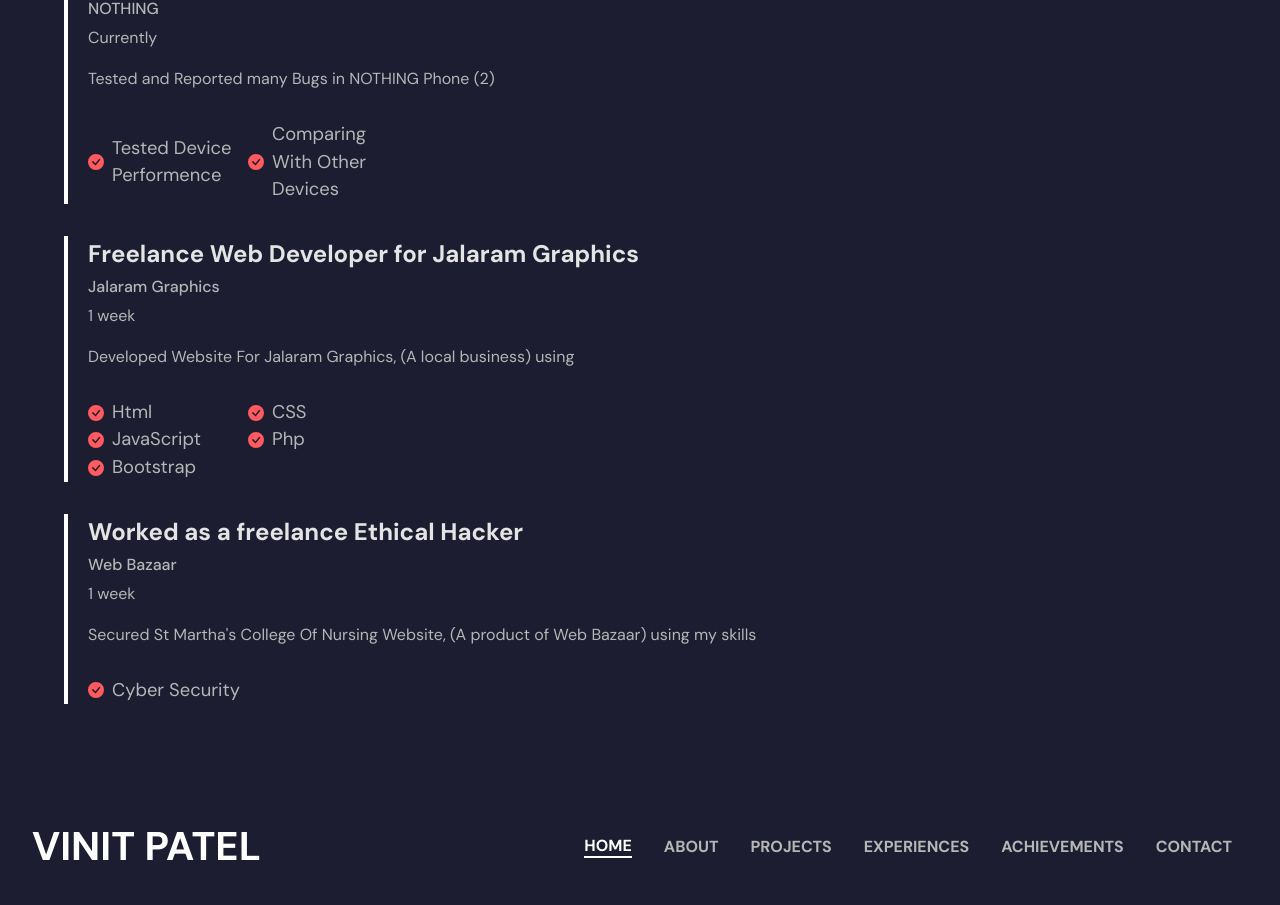
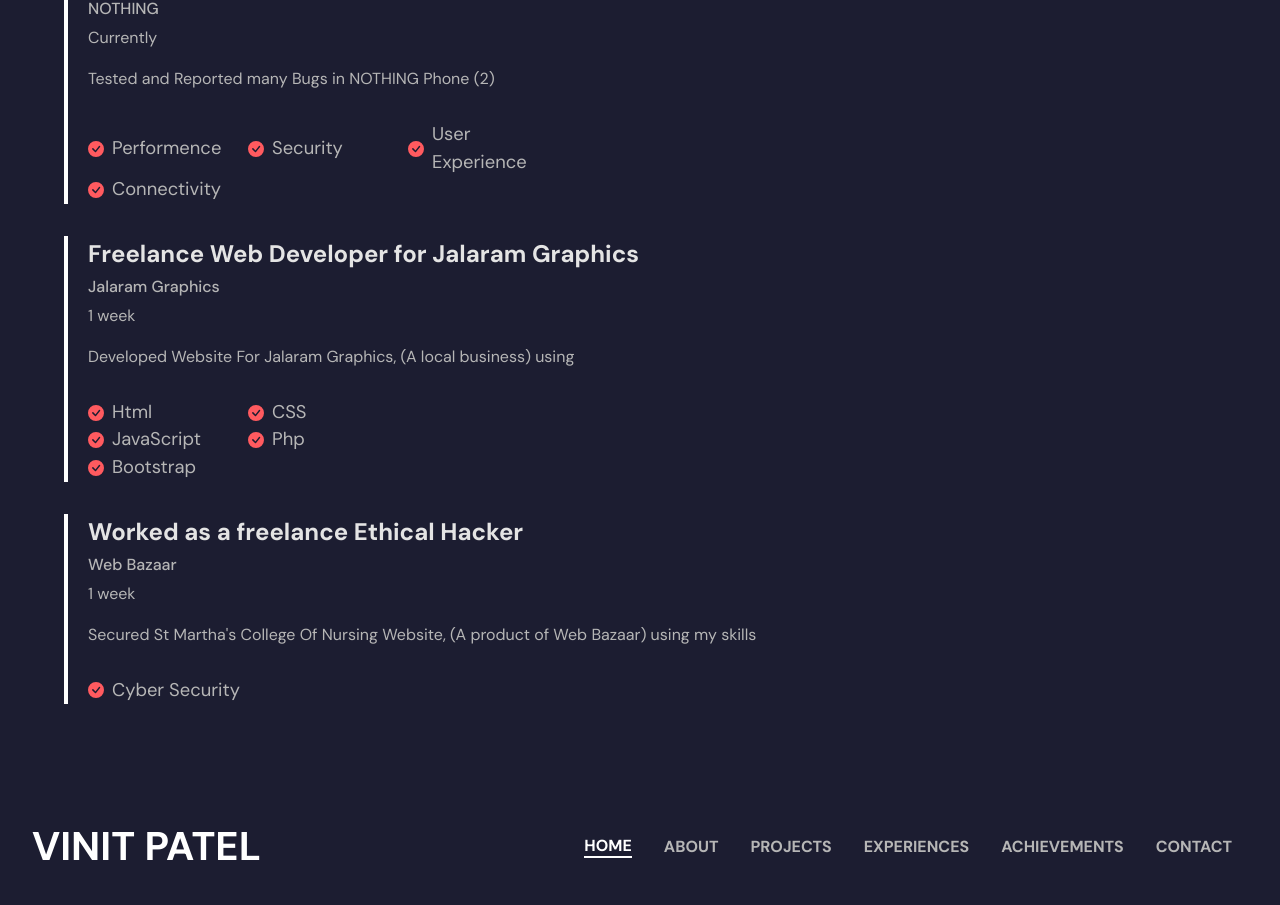
Before and after one commit to Hosting-Api/Portfoleo, a Next.js app: page / in a window 1280 px wide. Shown: the part 3099-4004 px from the top of the page. Built offline with nearby package versions, Linux system fonts and the light colour scheme.

Commit message:
Update index.js

```diff
--- a/components/experiences/index.js
+++ b/components/experiences/index.js
@@ -16,7 +16,7 @@ const ExperienceList = [
        company: "NOTHING",
        duration: "Currently",
        desc: "Tested and Reported many Bugs in NOTHING Phone (2)",
-       tags: ["Tested Device Performence", "Comparing With Other Devices" ],
+       tags: ["Performence", "Security", "User Experience", "Connectivity" ],
      },
 
      {
```
